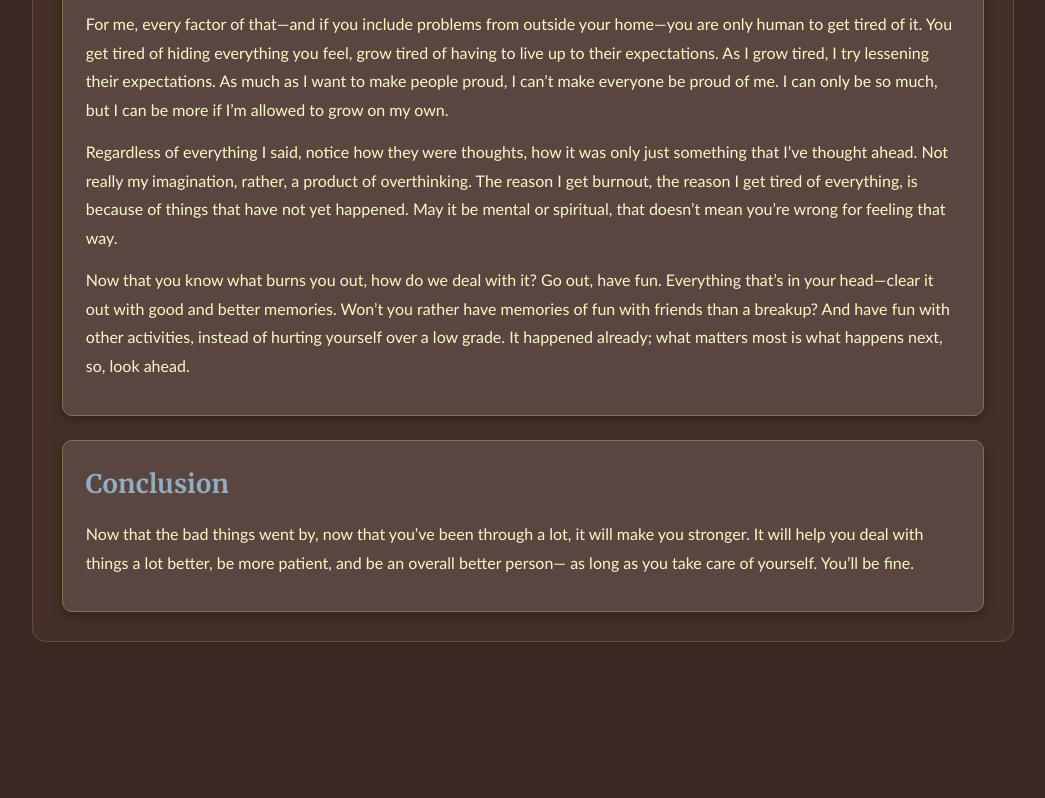
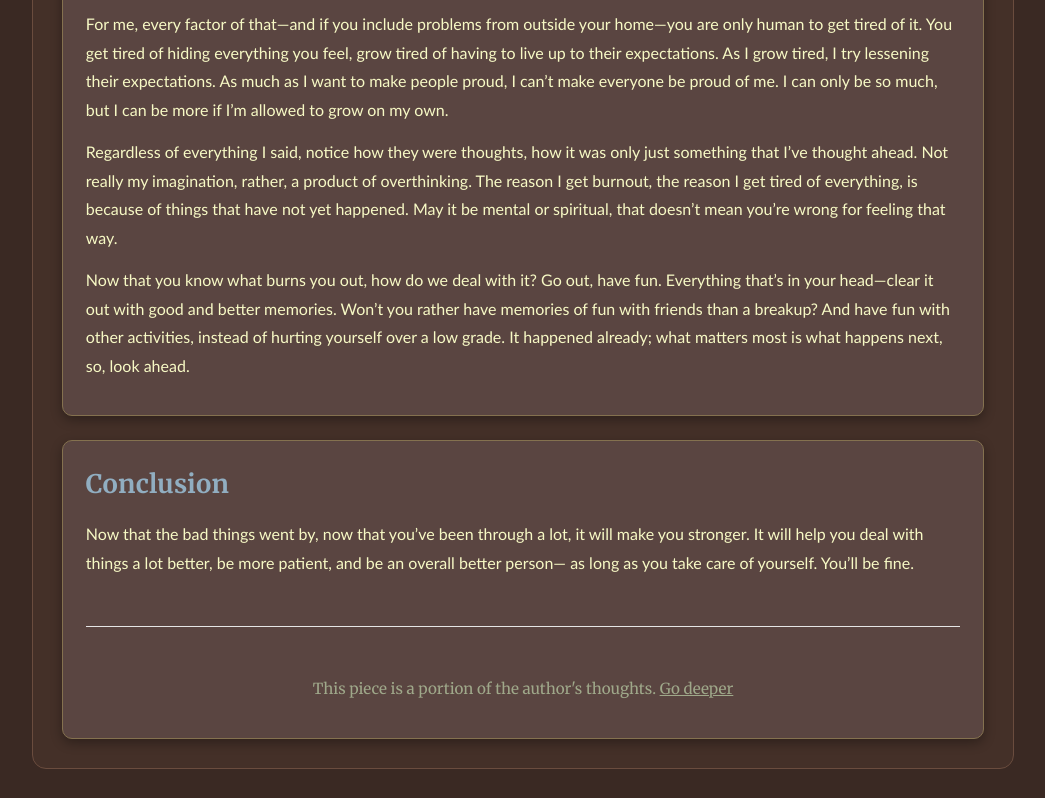
Before and after one commit to yano-static/BLOG-2, a plain HTML site: page index.html in a window 1280 px wide. Shown: the part 609-1407 px from the top of the page, without its empty margins (117-1162 px from the left). Before the commit the page ends 1280 px from the top, so only its background shows below. Drawn offline with Linux system fonts and the light colour scheme.

Commit message:
Add footer section with author thoughts and link

```diff
--- a/index.html
+++ b/index.html
@@ -69,6 +69,21 @@
             It will help you deal with things a lot better, be more patient, and be an overall better person—
             as long as you take care of yourself. You’ll be fine.
           </p>
+
+           <hr style="margin: 48px 0; border: none; border-top: 1px solid #e5e5e5;" />
+
+<p style="
+  font-family: 'Merriweather', serif;
+  font-size: 0.95rem;
+  color: #9FA88A;
+  text-align: center;
+">
+  This piece is a portion of the author's thoughts.
+  <a href="https://yano-static.github.io/Landing-Page/"
+     style="color: inherit; text-decoration: underline;">
+    Go deeper
+  </a>
+</p>
         </article>
       </section>
     </main>
```
